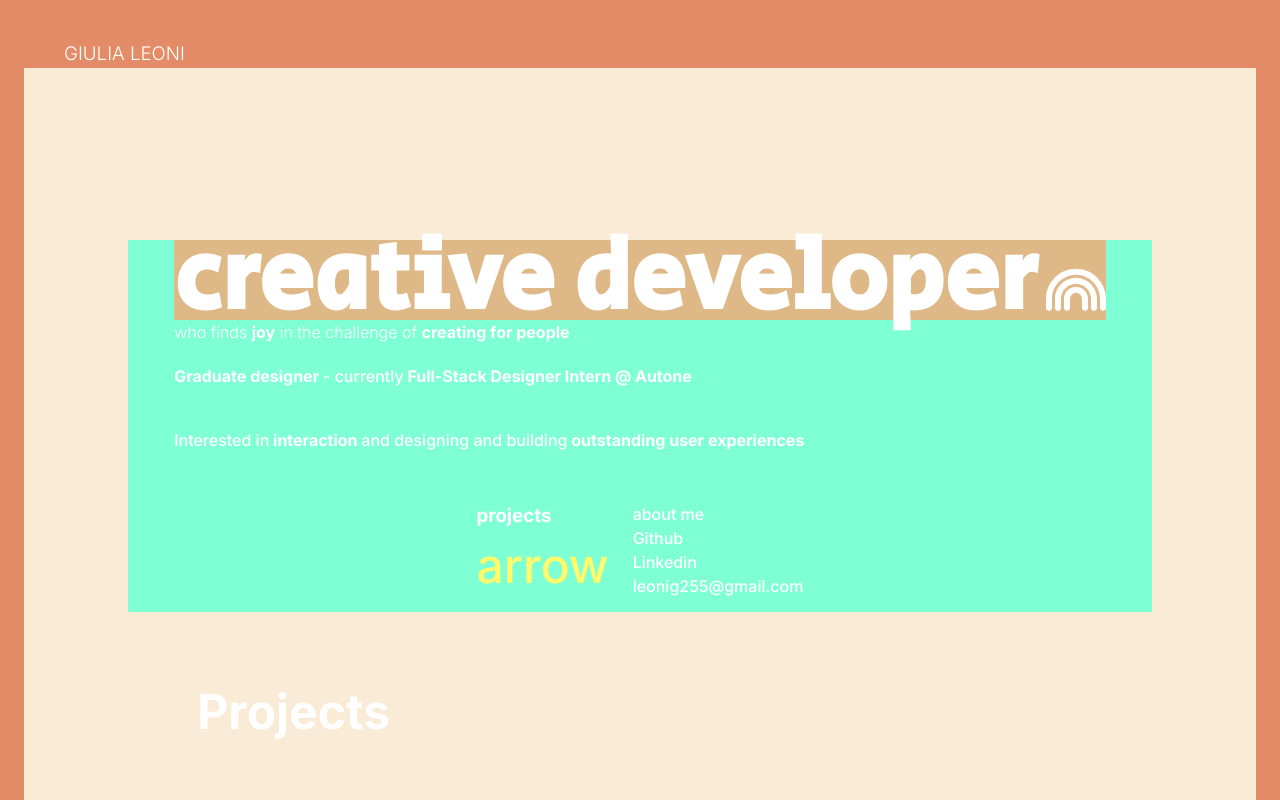
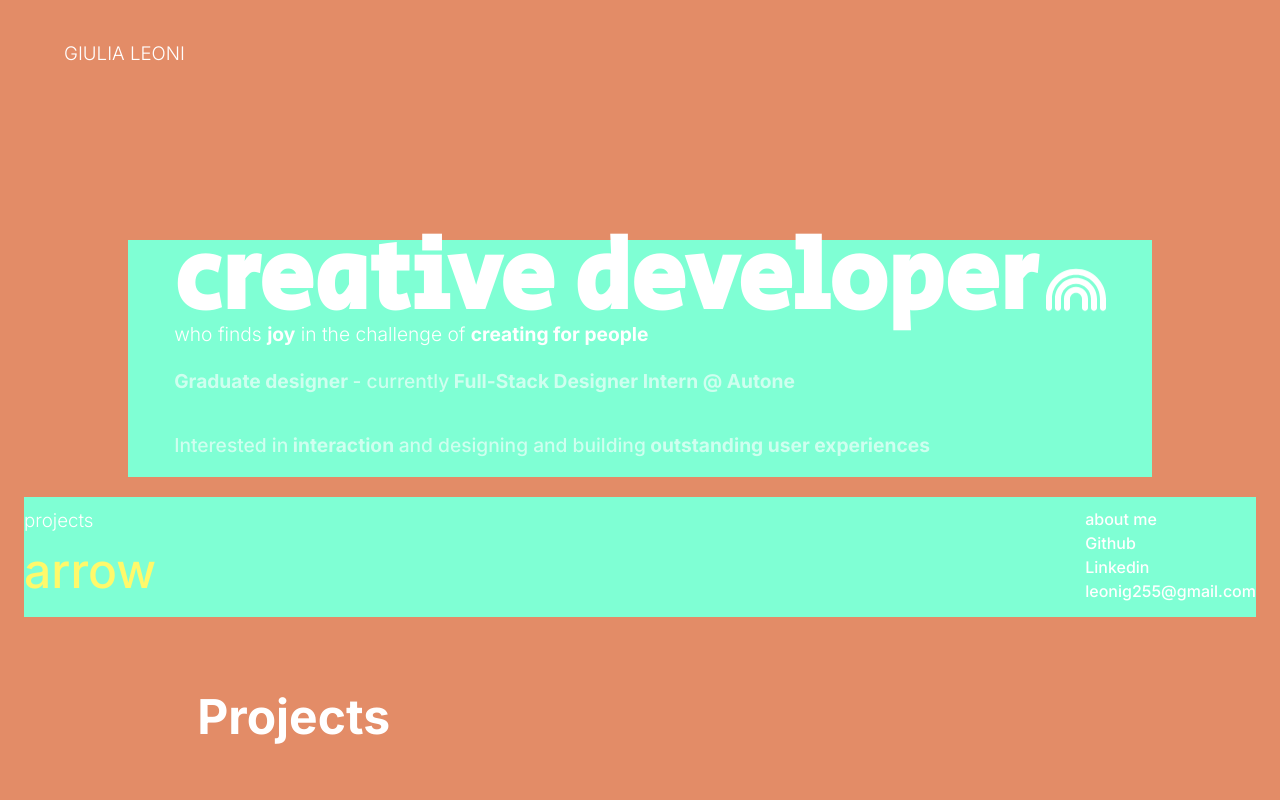
Before and after one commit to GiuliaLeoni/dev-portfolio, a React (Vite) app: page / in a window 1280 px wide. Shown: the top 800 px of the page. Built offline with nearby package versions, Linux system fonts and the light colour scheme.

Commit message:
add links to main component directly

```diff
--- a/src/assets/_variables.scss
+++ b/src/assets/_variables.scss
@@ -3,7 +3,11 @@
 $bgcolor: #E38C67;
 $secondary-color: #FFF96B;
 
-$textcolor: white;
+$textcolor: (
+    primary: white,
+    secondary: rgba(255, 255, 255, 0.629)
+);
+
 $font-stack: (
     secular-one: ('Secular One', sans-serif),
     inter: ('Inter', sans-serif)
--- a/src/assets/global.scss
+++ b/src/assets/global.scss
@@ -13,7 +13,7 @@
   margin: 0;
   padding: 0;
   font-family: map-get($map: $font-stack, $key: inter);
-  color: $textcolor;
+  color: map-get($map: $textcolor, $key: primary);
 }
 /*
   3. Allow percentage-based heights in the application
--- a/src/components/Description/Description.tsx
+++ b/src/components/Description/Description.tsx
@@ -17,7 +17,7 @@ export const Description = () => {
                    style={{paddingTop: '1.3rem'}}/>
                 </section>
 
-                   <h4>who finds <strong>joy</strong> in the challenge of <strong>creating for people</strong></h4>
+                   <h4>who finds <strong className={descrStyles.sub}>joy</strong> in the challenge of <strong className={descrStyles.sub}>creating for people</strong></h4>
                    <p>
                         <strong>Graduate designer </strong>
                         - currently
--- a/src/components/Description/description.module.scss
+++ b/src/components/Description/description.module.scss
@@ -5,7 +5,7 @@
     gap: 0.5rem;
     justify-content: center;
     align-items: center;
-    background-color: burlywood;
+    // background-color: burlywood;
 }
 
 .titleText {
@@ -20,6 +20,17 @@
     font-size: clamp(1rem, 3vw + 0.6rem, 3rem);
 }
 
+h4, p {
+    font-size: 1.2rem;
+}
+
+p, strong {
+    color: map-get($map: $textcolor, $key: secondary);
+}
+
+.sub {
+    color: map-get($map: $textcolor, $key: primary);
+}
 
 
 
--- a/src/components/Info/Info.tsx
+++ b/src/components/Info/Info.tsx
@@ -9,7 +9,6 @@ export const Info = () => {
         <>
             <main className={infoStyles.container}>
                 <Description />
-                <Links />
             </main>
         </>
 
--- a/src/components/Links/Links.tsx
+++ b/src/components/Links/Links.tsx
@@ -1,5 +1,4 @@
 import { Link } from 'react-router-dom'
-import { Arrow } from '../Arrow/Arrow'
 import linksStyles from './links.module.scss'
 
 export const Links = () => {
@@ -8,7 +7,7 @@ export const Links = () => {
             <section className={linksStyles.linksSection}>
 
                 <section>
-                    <h3>projects</h3>
+                    <h3 className={linksStyles.projects}>projects</h3>
                     <span>arrow</span>
                 </section>
 
--- a/src/components/Links/links.module.scss
+++ b/src/components/Links/links.module.scss
@@ -3,9 +3,11 @@
 .linksSection {
     display: flex;
     flex-direction: row;
-    gap: 1.5rem;
+    justify-content: space-between;
+    width: 100%;
     margin: 20px 0 0 0;
     padding: 10px 0 10px 0;
+    background-color: aquamarine;
     a {
         text-decoration: none;
         cursor: pointer;
@@ -16,6 +18,18 @@
         gap: 1.5rem;
     }
 }
+
+.projects {
+    font-weight: lighter;
+}
+
+
+
+
+
+
+
+/////////////////
 
 .arrows {
     width: 85%;
--- a/src/components/Main/Main.tsx
+++ b/src/components/Main/Main.tsx
@@ -1,4 +1,5 @@
 import { Info } from "../Info/Info";
+import { Links } from "../Links/Links";
 import { ProjectsList } from "../ProjectsList/ProjectsList";
 import mainStyles from './main.module.scss';
 
@@ -7,6 +8,7 @@ export const Main = () => {
         <>
             <section className={mainStyles.container}>
                 <Info />
+                <Links />
                 <ProjectsList />
             </section>
         </>
--- a/src/components/Main/main.module.scss
+++ b/src/components/Main/main.module.scss
@@ -4,5 +4,5 @@
     display: flex;
     flex-direction: column;
     align-items: center;
-    background-color: antiquewhite;
+    // background-color: antiquewhite;
 }
```
